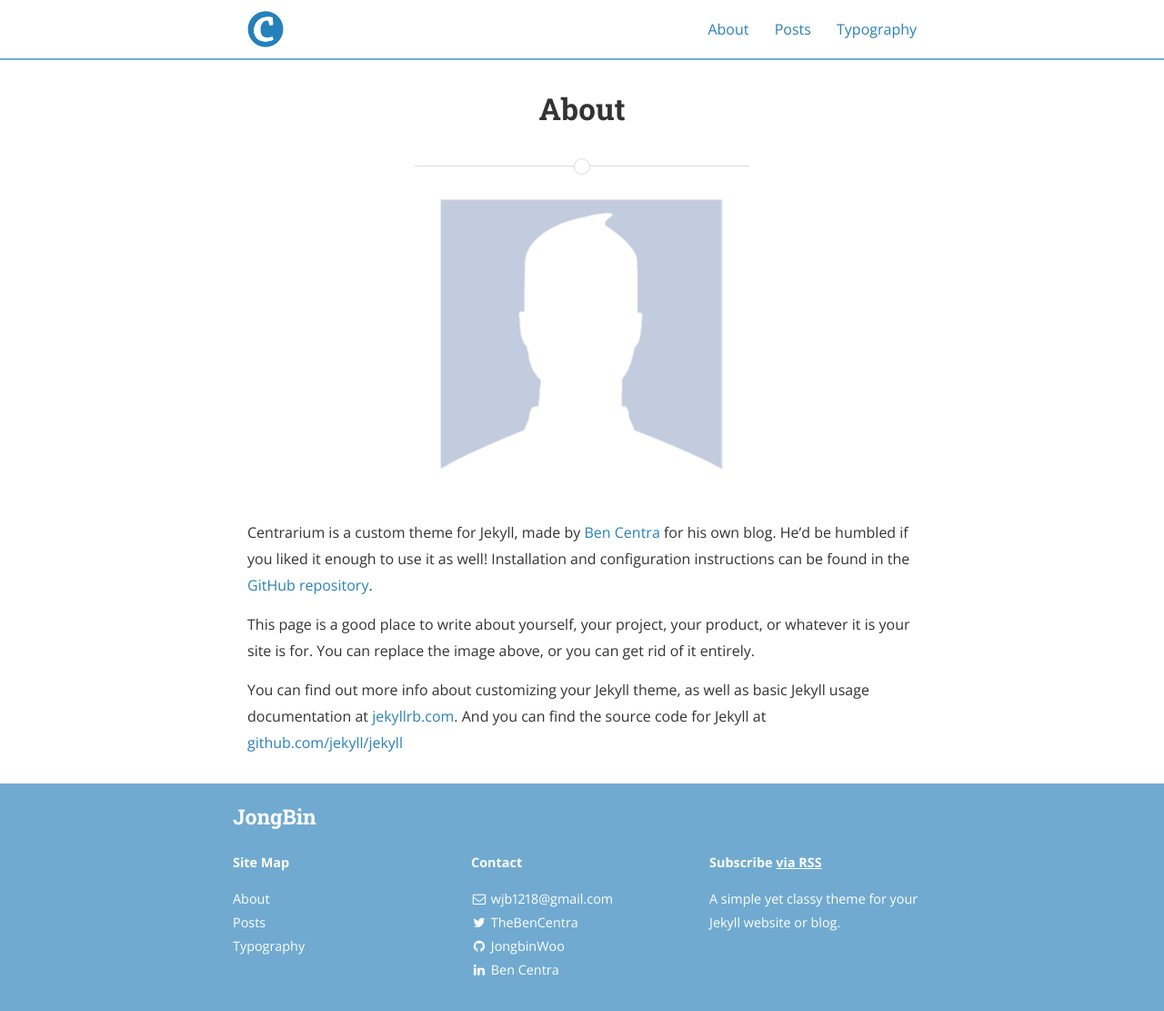
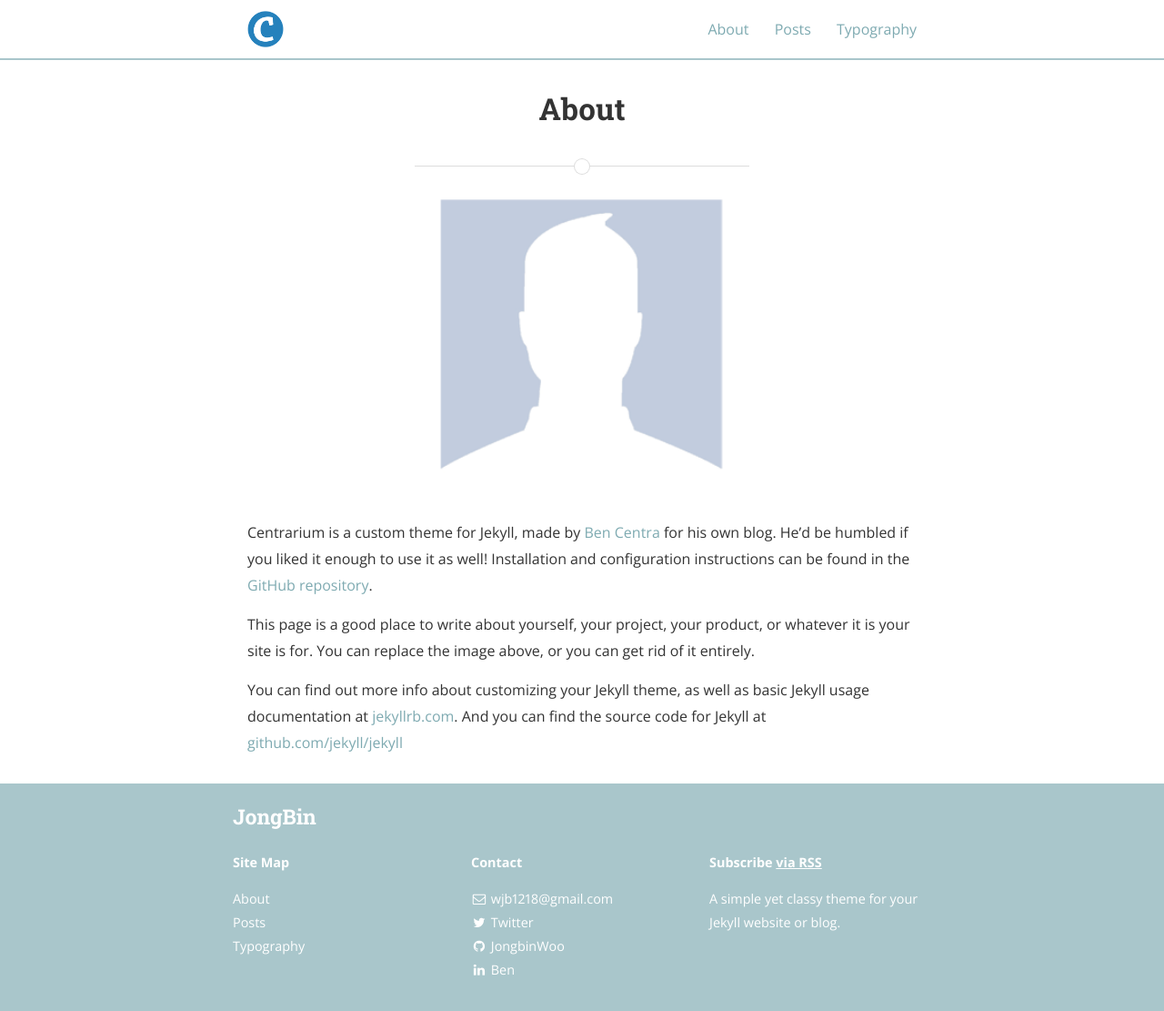
Before and after one commit to JongbinWoo/JongbinWoo.github.io, a Jekyll site: the page built from about.md, in a window 1280 px wide and 1111 px high. Shown: the whole window at 91% size. Built offline with Jekyll 4.4.1, drawn with Linux system fonts in a browser that asks for light colours; nearby versions of some CDN libraries.

Commit message:
customizing

```diff
--- a/_config.yml
+++ b/_config.yml
@@ -78,7 +78,7 @@ descriptions:
 social:
   - name: Twitter
     icon: twitter
-    username: TheBenCentra
+    username:
     url:
     desc: Follow me on Twitter
     share: false
@@ -99,8 +99,8 @@ social:
 
   - name: LinkedIn
     icon: linkedin
-    username: Ben Centra
-    url: https://www.linkedin.com/pub/ben-centra/47/769/60a
+    username: Ben
+    url:
     desc: Connect with me on LinkedIn
     share: false
 
--- a/_sass/base/_variables.scss
+++ b/_sass/base/_variables.scss
@@ -2,8 +2,10 @@
 @import url(//fonts.googleapis.com/css?family=Roboto+Slab:400,700,300|Roboto:400,700,300|Open+Sans:300italic,400italic,600italic,700italic,800italic,400,800,700,600,300);
 
 // Typography
-$base-font-family: "Open Sans", "Helvetica Neue", "Helvetica", "Roboto", "Arial", sans-serif; // $helvetica;
-$heading-font-family: "Roboto Slab", "Helvetica Neue", "Helvetica", "Arial", sans-serif; // $base-font-family;
+$base-font-family: "Open Sans", "Helvetica Neue", "Helvetica", "Roboto", "Arial",
+  sans-serif; // $helvetica;
+$heading-font-family: "Roboto Slab", "Helvetica Neue", "Helvetica", "Arial",
+  sans-serif; // $base-font-family;
 
 // Font Sizes
 $base-font-size: $em-base; // 16px
@@ -27,13 +29,13 @@ $medium-gray: #999;
 $light-gray: #ddd;
 $white: #fff;
 // Flat UI Colors. For more, see http://flatuicolors.com/
-$turquoise: #1abc9c;	// Turqoise
-$green: #27ae60;	  	// Nephritis
-$blue: #2980b9;				// Belize Hole
-$purple: #8e44ad;			// Wisteria
-$orange: #d35400;			// Pumpkin
-$red:	#c0392b;				// Pomegranate
-$gray: #7f8c8d;				// Asbestos
+$turquoise: #1abc9c; // Turqoise
+$green: #27ae60; // Nephritis
+$blue: #7eaab1; //#2980b9; // Belize Hole
+$purple: #8e44ad; // Wisteria
+$orange: #d35400; // Pumpkin
+$red: #c0392b; // Pomegranate
+$gray: #7f8c8d; // Asbestos
 // Even more colors
 $bc-red: #bc0000;
 
@@ -49,4 +51,5 @@ $base-border: 1px solid $base-border-color;
 
 // Forms
 $form-box-shadow: inset 0 1px 3px rgba(#000, 0.06);
-$form-box-shadow-focus: $form-box-shadow, 0 0 5px adjust-color($action-color, $lightness: -5%, $alpha: -0.3);
+$form-box-shadow-focus: $form-box-shadow,
+  0 0 5px adjust-color($action-color, $lightness: -5%, $alpha: -0.3);
```
Also changed, not shown: 1 other file.
